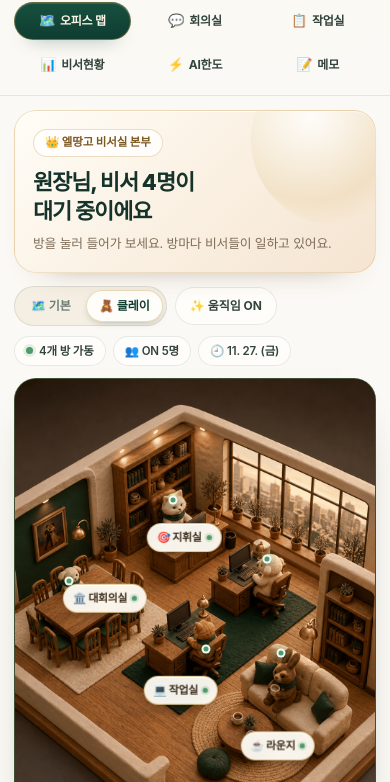
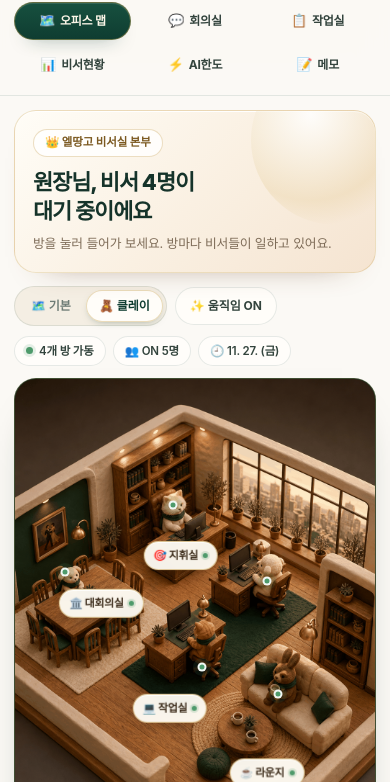
Before and after one commit to fishlove0419-ux/pickle-office, a plain HTML site: page index.html in a window 390 px wide. Shown: the part 62-844 px from the top of the page. Drawn offline with Linux system fonts and the light colour scheme.

Commit message:
핀·온라인 점 위치 보정, 모바일 스크롤바 숨김, 확인 페이지 파라미터화

```diff
--- a/index.html
+++ b/index.html
@@ -99,6 +99,8 @@ a{color:inherit}
 .tab[aria-selected="true"]:hover{background:linear-gradient(180deg,var(--green-2),var(--green))}
 @media (min-width:700px){ .hero h2 br{display:none} }
 @media (max-width:899px){
+  html{scrollbar-width:none}
+  html::-webkit-scrollbar,body::-webkit-scrollbar{width:0;height:0}
   .tab{font-size:12px}
   .tab .tb-ico{font-size:13px}
 }
@@ -551,15 +553,15 @@ details pre{margin:8px 0 0;padding:10px;border-radius:9px;background:#0B2E25;col
       <div class="stage is-motion" id="stage">
         <div class="view view--clay is-on" id="viewClay">
           <img src="office-clay.png" alt="엘땅고 비서실 클레이 3D 오피스 — 왼쪽 대회의실, 안쪽 지휘실, 가운데 작업실, 오른쪽 아래 라운지" width="1000" height="1250" fetchpriority="high">
-          <button class="pin" type="button" data-goroom="meet" style="left:25%;top:49%">🏛️ 대회의실<i class="pdot-mini"></i></button>
-          <button class="pin" type="button" data-goroom="direct" style="left:47%;top:36%">🎯 지휘실<i class="pdot-mini"></i></button>
-          <button class="pin" type="button" data-goroom="work" style="left:46%;top:70%">💻 작업실<i class="pdot-mini"></i></button>
-          <button class="pin" type="button" data-goroom="lounge" style="left:73%;top:82%">☕ 라운지<i class="pdot-mini"></i></button>
-          <i class="pdot" style="left:44%;top:27%" aria-hidden="true"></i>
-          <i class="pdot" style="left:70%;top:40%" aria-hidden="true"></i>
-          <i class="pdot" style="left:53%;top:60%" aria-hidden="true"></i>
-          <i class="pdot" style="left:74%;top:61%" aria-hidden="true"></i>
-          <i class="pdot" style="left:15%;top:45%" aria-hidden="true"></i>
+          <button class="pin" type="button" data-goroom="meet" style="left:24%;top:50%">🏛️ 대회의실<i class="pdot-mini"></i></button>
+          <button class="pin" type="button" data-goroom="direct" style="left:46%;top:40%">🎯 지휘실<i class="pdot-mini"></i></button>
+          <button class="pin" type="button" data-goroom="work" style="left:43%;top:74%">💻 작업실<i class="pdot-mini"></i></button>
+          <button class="pin" type="button" data-goroom="lounge" style="left:70%;top:88%">☕ 라운지<i class="pdot-mini"></i></button>
+          <i class="pdot" style="left:44%;top:28%" aria-hidden="true"></i>
+          <i class="pdot" style="left:70%;top:45%" aria-hidden="true"></i>
+          <i class="pdot" style="left:52%;top:64%" aria-hidden="true"></i>
+          <i class="pdot" style="left:73%;top:70%" aria-hidden="true"></i>
+          <i class="pdot" style="left:14%;top:43%" aria-hidden="true"></i>
         </div>
 
         <div class="view view--plan" id="viewPlan">
```
Also changed, not shown: preview.html (+11 -4 lines).
